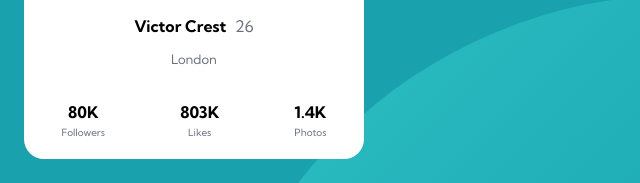
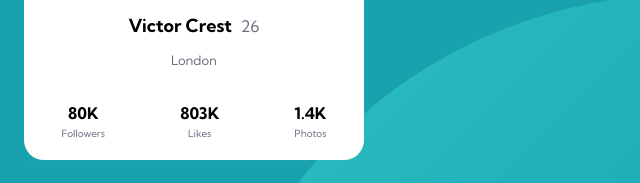
Before and after one commit to Gushigustavo/cartaodeperfil, a plain HTML site: page index.html in a window 1280 px wide. Shown: the part 406-589 px from the top of the page, 446-1086 px from the left. Drawn offline with Linux system fonts and the light colour scheme.

Commit message:
atualização

```diff
--- a/index.html
+++ b/index.html
@@ -20,7 +20,7 @@
 
            <img src="images/image-victor.jpg" alt="Imagem de usuário">
            <div>
-              <span>Victor Crest</span>
+              <h1>Victor Crest</h1>
               <span>26</span>
            </div>
 
--- a/style.css
+++ b/style.css
@@ -51,7 +51,9 @@ div.box > p{
     color: var(--color2);
     margin: 15px 0px;
 }
-div.box div span:nth-child(1){
+div.box div h1:nth-child(1){
+    display: inline;
+    font-size: 18px;
 
     font-weight: bolder;
 
```
